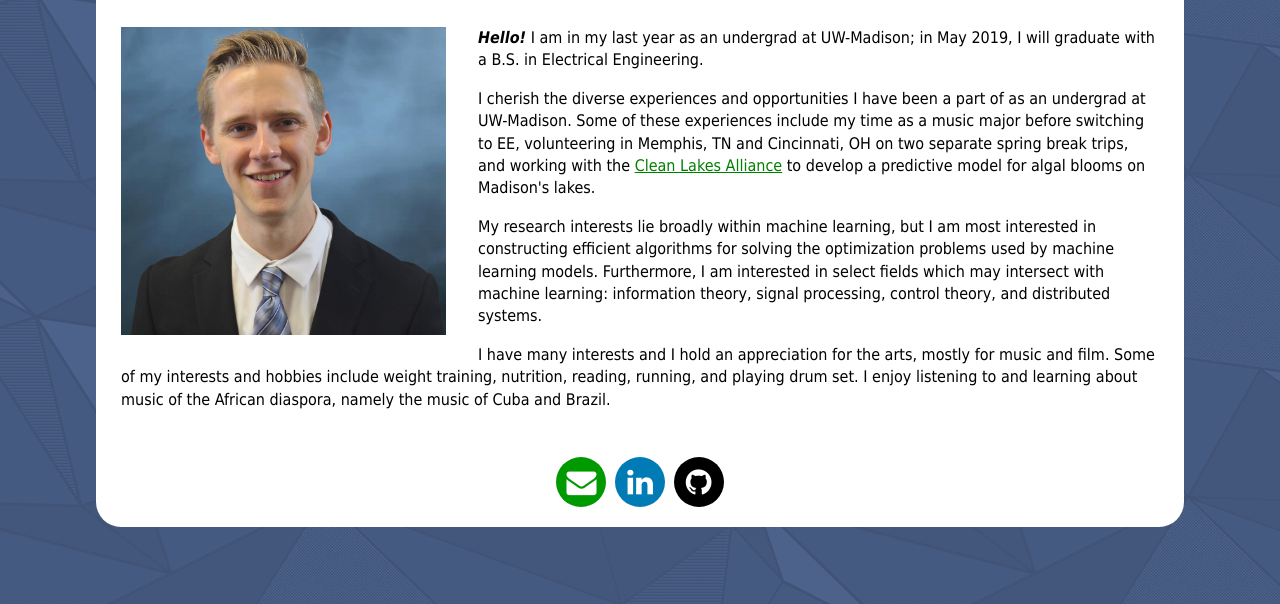
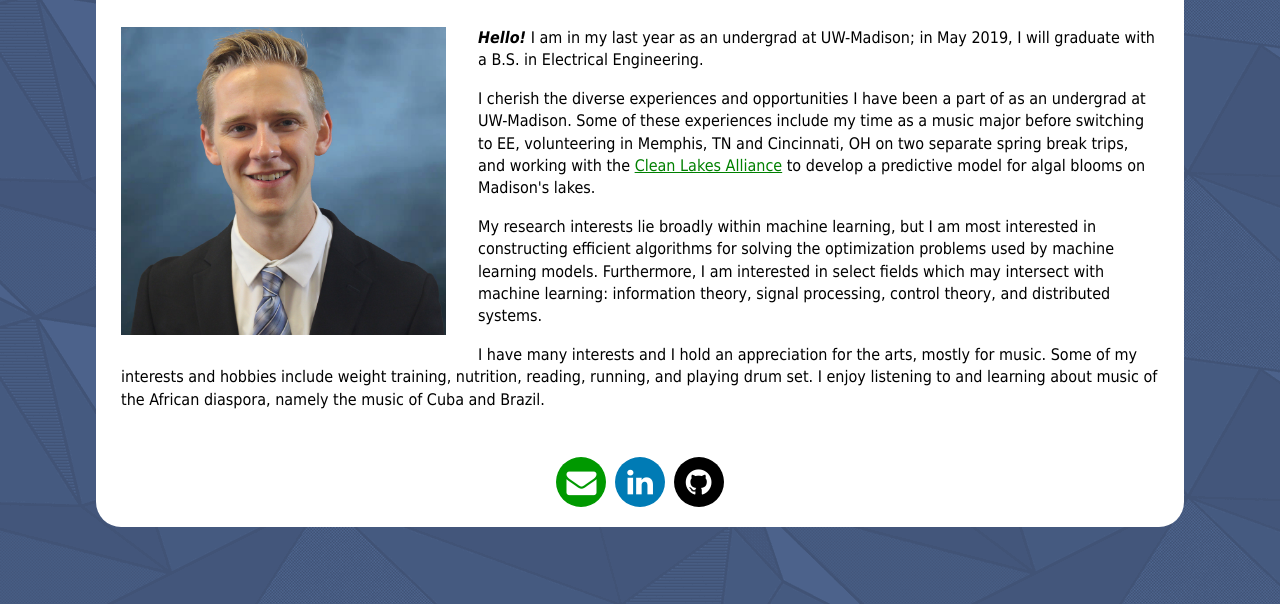
Before and after one commit to acnagle/acnagle.github.io, a plain HTML site: page index.html in a window 1280 px wide. Shown: the part 196-800 px from the top of the page. Drawn offline with nearby package versions, Linux system fonts and the light colour scheme.

Commit message:
update homepage

```diff
--- a/index.html
+++ b/index.html
@@ -99,7 +99,7 @@
                     <p><i><b>Hello!</b></i> I am in my last year as an undergrad at UW-Madison; in May 2019, I will graduate with a B.S. in Electrical Engineering.</p>
                     <p>I cherish the diverse experiences and opportunities I have been a part of as an undergrad at UW-Madison. Some of these experiences include my time as a music major before switching to EE, volunteering in Memphis, TN and Cincinnati, OH on two separate spring break trips, and working with the <a id="links" title="Clean Lakes Alliance" target="_blank" href="https://cleanlakesalliance.org">Clean Lakes Alliance</a> to develop a predictive model for algal blooms on Madison's lakes.</p>
                     <p>My research interests lie broadly within machine learning, but I am most interested in constructing efficient algorithms for solving the optimization problems used by machine learning models. Furthermore, I am interested in select fields which may intersect with machine learning: information theory, signal processing, control theory, and distributed systems.</p>
-                    <p>I have many interests and I hold an appreciation for the arts, mostly for music and film. Some of my interests and hobbies include weight training, nutrition, reading, running, and playing drum set. I enjoy listening to and learning about music of the African diaspora, namely the music of Cuba and Brazil.</p>
+                    <p>I have many interests and I hold an appreciation for the arts, mostly for music. Some of my interests and hobbies include weight training, nutrition, reading, running, and playing drum set. I enjoy listening to and learning about music of the African diaspora, namely the music of Cuba and Brazil.</p>
                 </div>
             </div>
             <div id="social">
```
